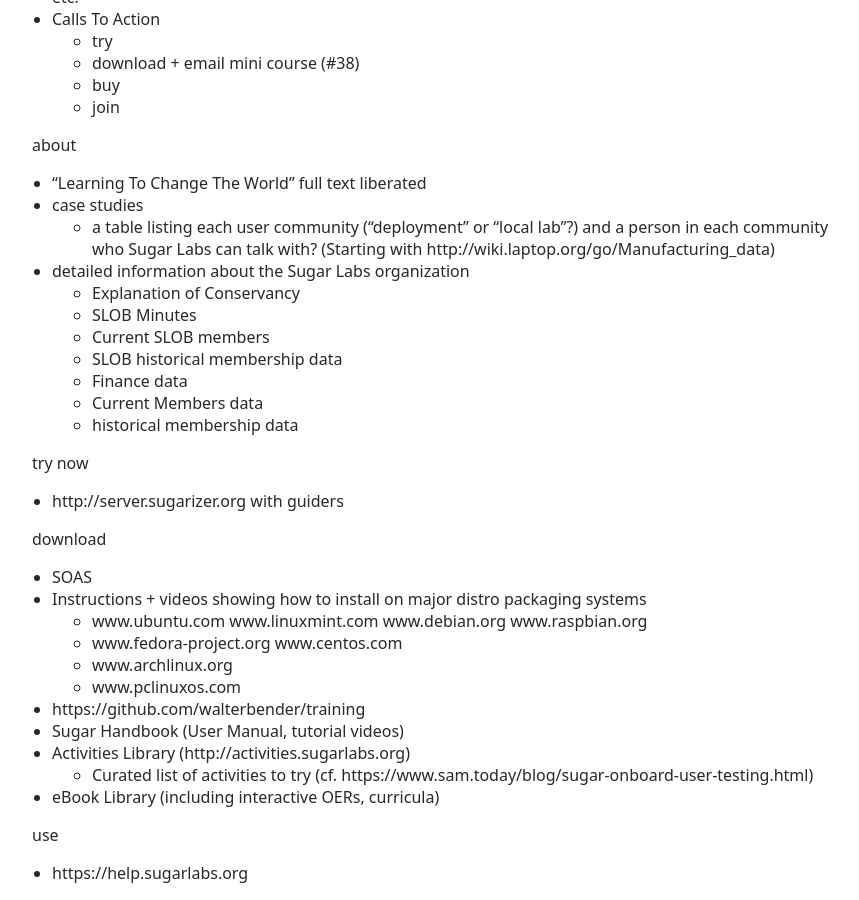
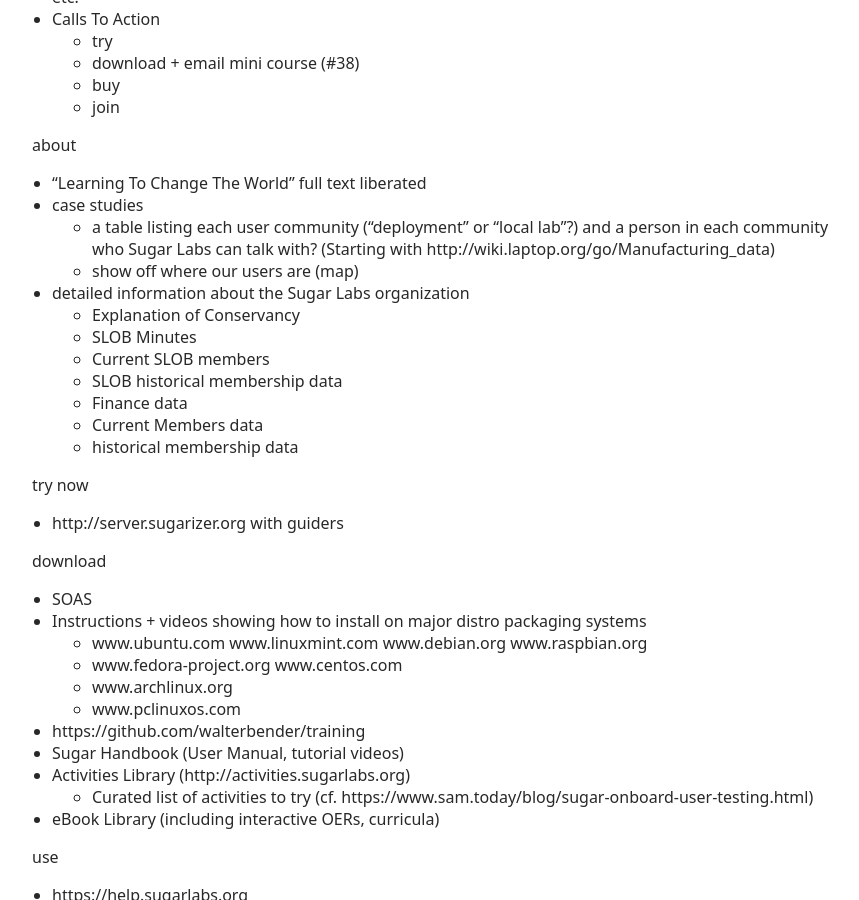
Before and after one commit to sugarlabs/www, a Jekyll site: the page built from STRUCTURE.md, in a window 1280 px wide and 900 px high, scrolled down 1946 px. Shown: the whole window, without its empty margins (208-1067 px from the left). Built offline with Jekyll 4.4.1, drawn with Linux system fonts in a browser that asks for light colours; a script that is not in the unit is left out.

Commit message:
Update STRUCTURE.md
Use stats

```diff
--- a/STRUCTURE.md
+++ b/STRUCTURE.md
@@ -79,6 +79,7 @@
 * "Learning To Change The World" full text liberated
 * case studies
    * a table listing each user community ("deployment" or "local lab"?) and a person in each community who Sugar Labs can talk with? (Starting with http://wiki.laptop.org/go/Manufacturing_data)
+   * show off where our users are ([map](http://stats.sugarlabs.org/activities.sugarlabs.org/awstats.pl?framename=mainright&output=alldomains))
 * detailed information about the Sugar Labs organization
    * Explanation of Conservancy
    * SLOB Minutes
```
